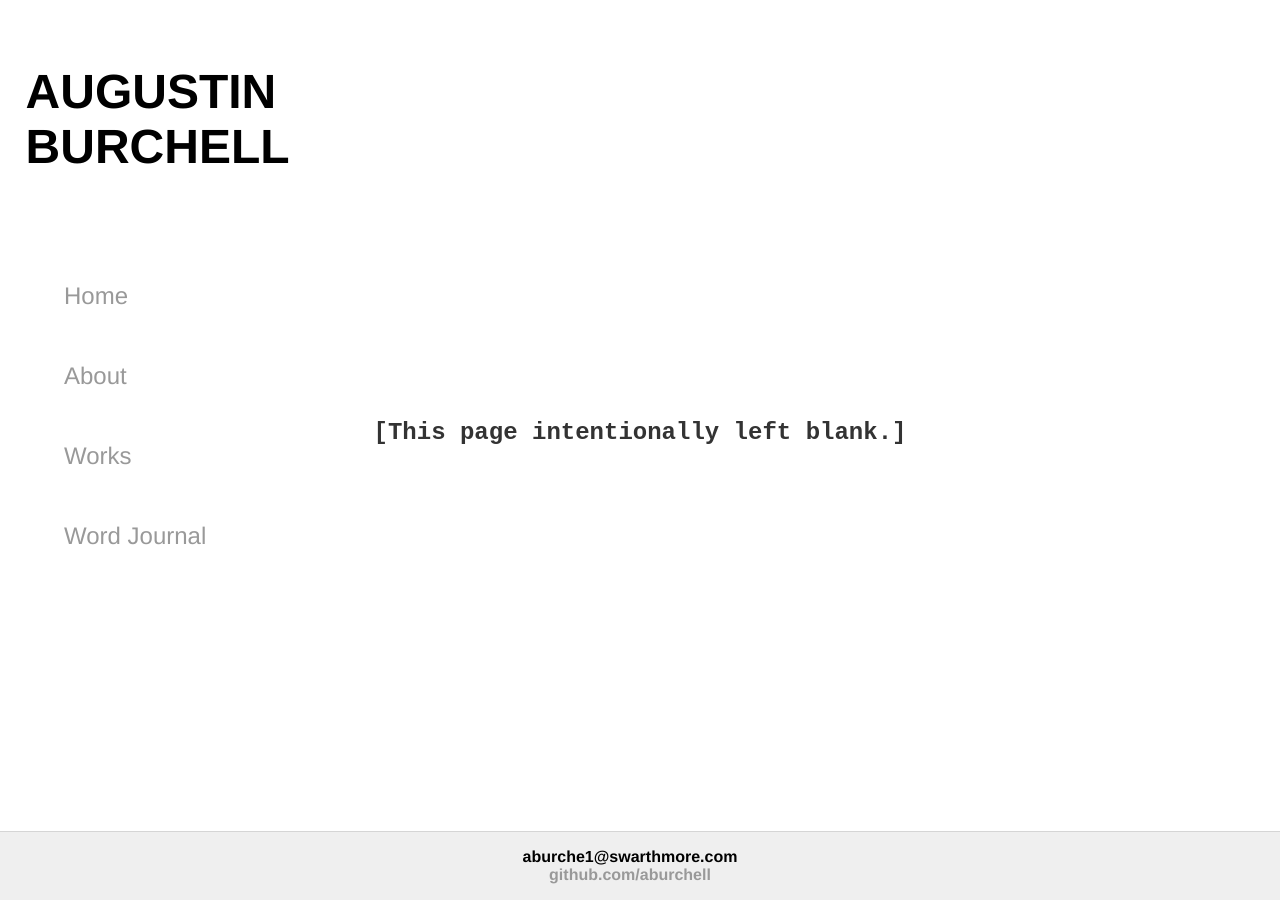
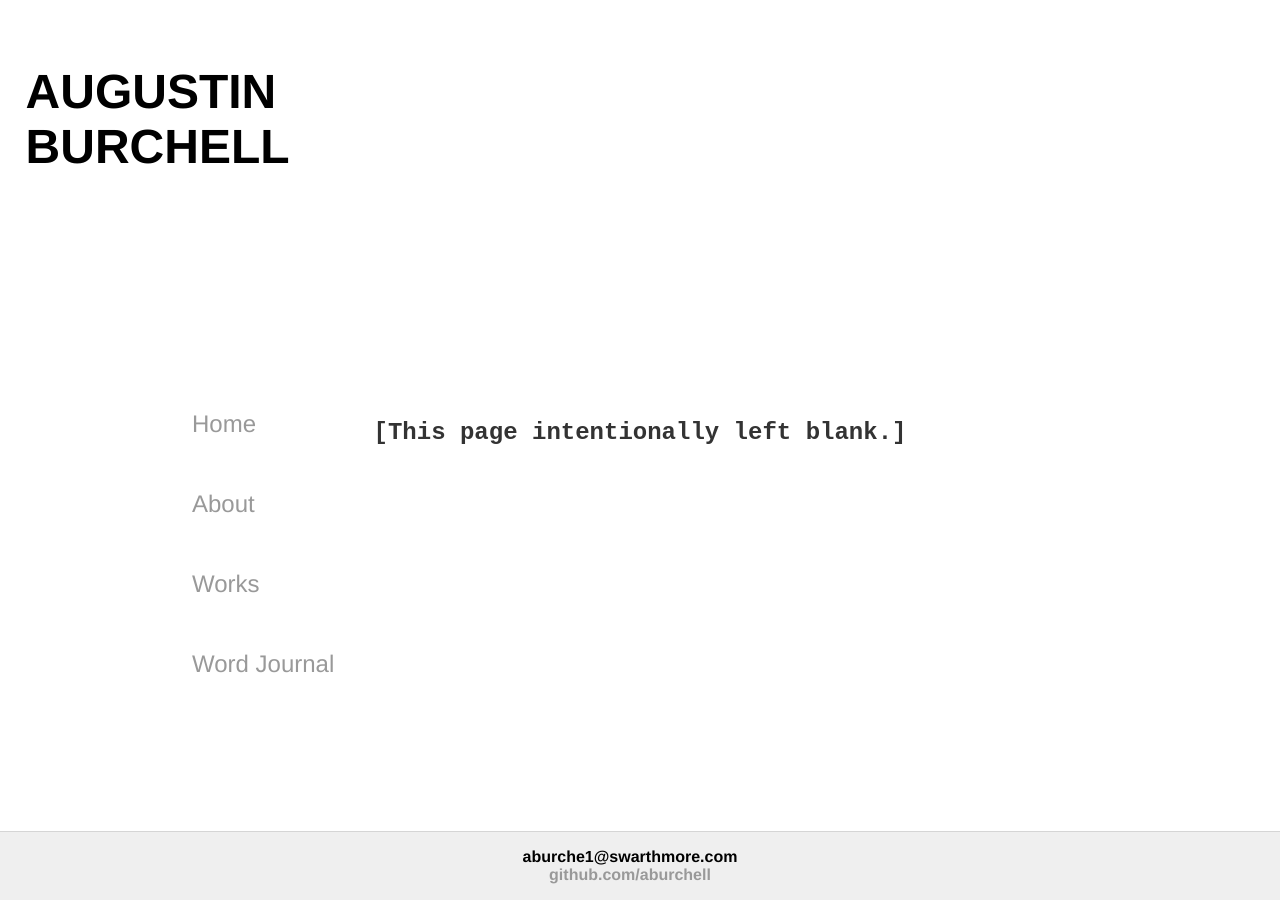
Before and after one commit to aburchell/aburchell.github.io, a Jekyll site: the page built from index.html, in a window 1280 px wide. Built offline with Jekyll 4.4.1, drawn with Linux system fonts in a browser that asks for light colours.

Commit message:
Update main.css

```diff
--- a/css/main.css
+++ b/css/main.css
@@ -3,7 +3,7 @@
     padding: 0;
 }
 body {
-    margin: 20%;
+    margin: 30%;
     width: 70%;
     max-height: 80%;
     overflow: scroll;
```
